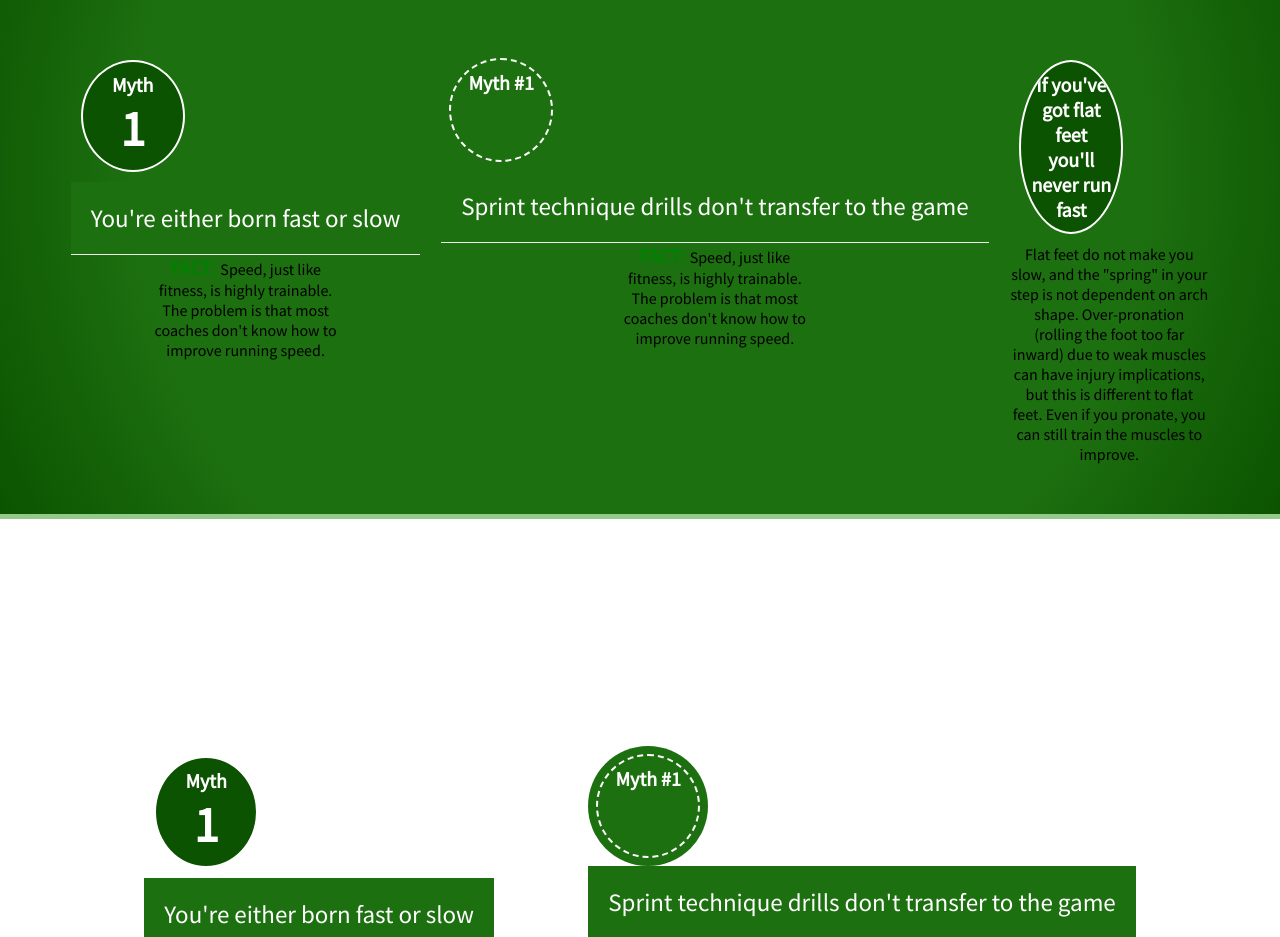
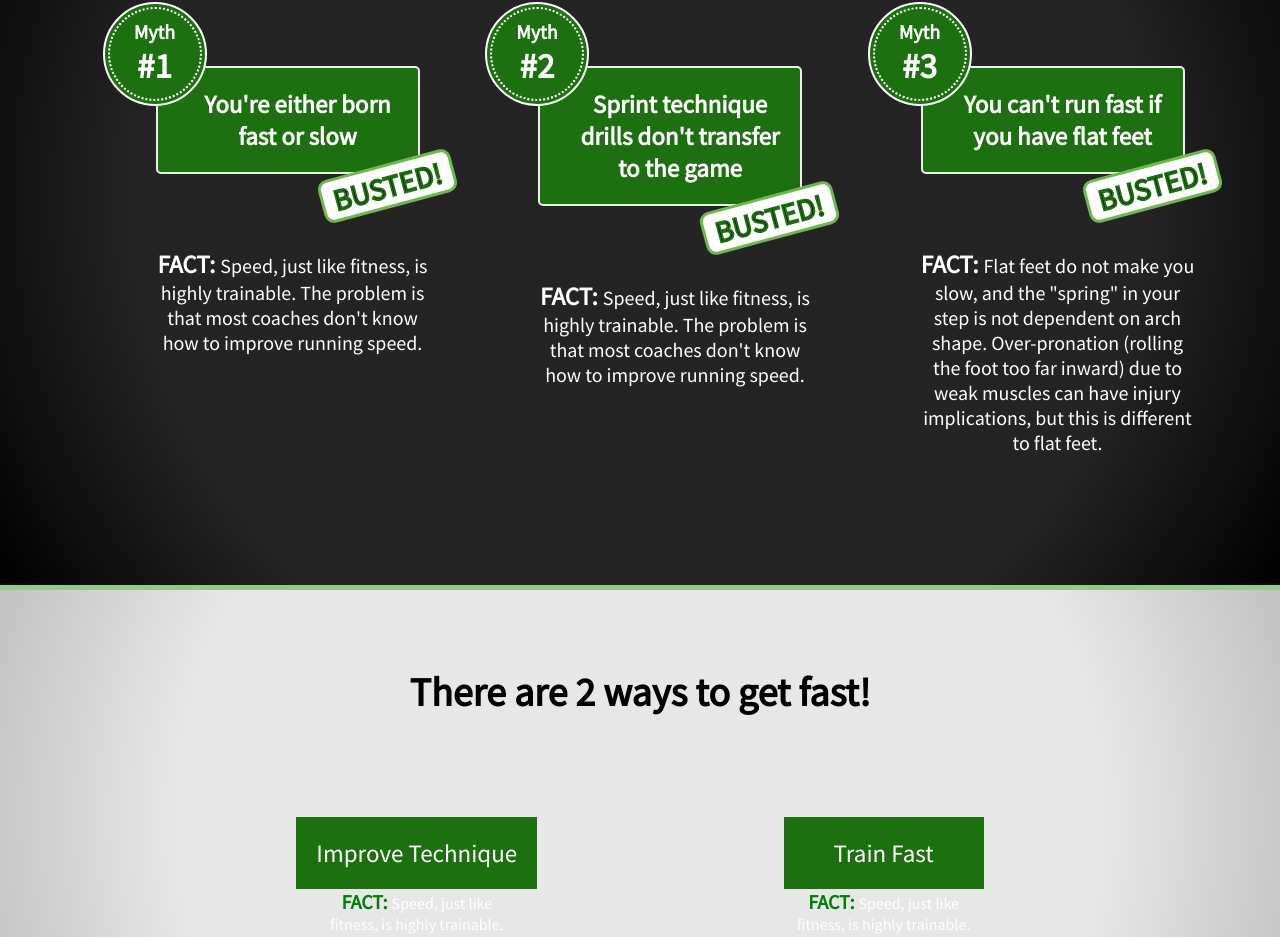
Before and after one commit to franklia/fs-website, a React (Create React App) app: page / in a window 1280 px wide. Shown: the part 1452-2389 px from the top of the page. Built offline with nearby package versions, Linux system fonts and the light colour scheme.

Commit message:
Myth section nearly finished

```diff
--- a/src/App.js
+++ b/src/App.js
@@ -2,7 +2,10 @@ import React from 'react';
 import Header from './components/Header';
 import SubHeader from './components/SubHeader';
 import Myths from './components/Myths';
-import Speed from './components/Speed';
+import HowTo from './components/HowTo';
+import Potential from './components/Potential';
+import CTA from './components/CTA';
+import Footer from './components/Footer';
 
 function App() {
   return (
@@ -10,7 +13,11 @@ function App() {
       <Header />
       <SubHeader />
       <Myths />
-      <Speed />
+      <HowTo />
+      <Potential />
+
+      <CTA />
+      <Footer />
     </div>
   );
 }
--- /dev/null
+++ b/src/components/CTA.js
@@ -0,0 +1,159 @@
+import React from 'react';
+
+// styles
+const wrapperColor = {
+  padding: 50,
+  // background: 'rgb(231,231,231)',
+  // background: 'radial-gradient(circle, rgba(231,231,231,1) 68%, rgba(195,194,194,1) 100%)',
+  borderBottom: '5px solid #93ca89',
+  textAlign: 'center',
+};
+
+const content = {
+  maxWidth: 1200,
+  margin: 'auto',
+};
+
+const h1 = {
+  fontSize: 40,
+  // color: '#FFF',
+};
+
+const mainContent = {
+  display: 'flex',
+  flexFlow: 'row wrap',
+  marginTop: 100,
+  justifyContent: 'space-evenly',
+};
+
+const aside = {
+  // display: 'flex',
+  // alignContent: 'center',
+  // display: 'table',
+};
+
+const table = {
+  display: 'table',
+  height: 100,
+  overflow: 'hidden',
+  borderRadius: '50%',
+  width: 100,
+  margin: 10,
+  border: '2px solid #FFF',
+  outlineOffset: -5,
+  backgroundColor: '#0B5300',
+};
+
+const tableCell = { display: 'table-cell', verticalAlign: 'middle' };
+
+const mythBadge = {
+  fontSize: 20,
+  padding: 10,
+  color: '#FFF',
+  fontWeight: 800,
+};
+
+const mythTitle = {
+  fontSize: 25,
+  padding: 20,
+  backgroundColor: '#1D7010',
+  color: '#fff',
+  borderBottom: '1px solid #eee',
+};
+
+const pic = {
+  maxWidth: '70%',
+  margin: '30px 0',
+};
+
+const busted = {
+  maxWidth: 200,
+  margin: 'auto',
+};
+
+const outer = {
+  background: '#1D7010',
+  borderRadius: '50%',
+  height: 120,
+  width: 120,
+  position: 'relative',
+};
+
+const inner = {
+  background: '#1D7010',
+  borderRadius: '50%',
+  height: 100,
+  width: 100,
+  border: '2px dashed #FFF',
+  fontSize: 25,
+  color: '#fff',
+  position: 'absolute',
+  top: 8,
+  left: 8,
+};
+
+const mythTitle2 = {
+  fontSize: 25,
+  padding: 20,
+  backgroundColor: '#1D7010',
+  color: '#fff',
+};
+
+export default function Header() {
+  return (
+    <div style={wrapperColor}>
+      <div style={content}>
+        <h1 style={h1}>Get started now - it's FREE!</h1>
+        <div style={mainContent}>
+          <aside style={aside}>
+            {/* <div style={table}>
+              <div style={tableCell}>
+                <div style={mythBadge}>
+                  Myth <br />
+                  <span style={{ fontSize: 50 }}>1</span>
+                </div>
+              </div>
+            </div> */}
+            <div style={mythTitle}>You're either born fast or slow</div>
+            <p style={busted}>
+              <span style={{ fontSize: 20, fontWeight: 700, color: 'green' }}>FACT: </span> Speed,
+              just like fitness, is highly trainable. The problem is that most coaches don't know
+              how to improve running speed.
+            </p>
+          </aside>
+
+          <aside style={aside}>
+            {/* <div style={outer}>
+              <div style={table}>
+                <div style={inner}>
+                  <div style={mythBadge}>Myth #1</div>
+                </div>
+              </div>
+            </div> */}
+            <div style={mythTitle}>Sprint technique drills don't transfer to the game</div>
+            <p style={busted}>
+              <span style={{ fontSize: 20, fontWeight: 700, color: 'green' }}>FACT: </span> Speed,
+              just like fitness, is highly trainable. The problem is that most coaches don't know
+              how to improve running speed.
+            </p>
+          </aside>
+
+          {/* <aside style={aside}>
+            <div style={table}>
+              <div style={tableCell}>
+                <div style={mythBadge}>If you've got flat feet you'll never run fast</div>
+              </div>
+            </div>
+            <img src={falsePic} alt='False word' style={pic} />
+            <p style={busted}>
+              Flat feet do not make you slow, and the "spring" in your step is not dependent on arch
+              shape. Over-pronation (rolling the foot too far inward) due to weak muscles can have
+              injury implications, but this is different to flat feet. Even if you pronate, you can
+              still train the muscles to improve.
+            </p>
+          </aside> */}
+        </div>
+      </div>
+    </div>
+  );
+}
--- /dev/null
+++ b/src/components/Footer.js
@@ -0,0 +1,22 @@
+import React from 'react';
+
+const wrapperColor = {
+  background: 'rgb(36,36,36)',
+  background: 'radial-gradient(circle, rgba(36,36,36,1) 68%, rgba(0,0,0,1) 100%)',
+};
+
+const text = {
+  color: '#FFF',
+  margin: 0,
+  padding: 20,
+  textAlign: 'right',
+  fontSize: 20,
+};
+
+export default function Footer() {
+  return (
+    <div style={wrapperColor}>
+      <p style={text}>&copy; 2020 Football Speedster</p>
+    </div>
+  );
+}
--- a/src/components/Header.js
+++ b/src/components/Header.js
@@ -13,6 +13,7 @@ const wrapperColor = {
   // background: 'radial-gradient(circle, rgba(38,143,22,1) 69%, rgba(31,112,19,1) 100%)',
   background: 'rgb(29,112,16)',
   background: 'radial-gradient(circle, rgba(29,112,16,1) 69%, rgba(11,83,0,1) 100%)',
+  borderTop: '5px solid #93ca89',
   borderBottom: '5px solid #93ca89',
 };
 
--- a/src/components/Myths2.js
+++ b/src/components/HowTo.js
@@ -9,8 +9,11 @@ const wrapperColor = {
   // background: 'radial-gradient(circle, rgba(100,170,89,1) 0%, rgba(11,83,0,1) 100%)',
   // background: 'rgb(38,143,22)',
   // background: 'radial-gradient(circle, rgba(38,143,22,1) 69%, rgba(31,112,19,1) 100%)',
-  background: 'rgb(29,112,16)',
-  background: 'radial-gradient(circle, rgba(29,112,16,1) 69%, rgba(11,83,0,1) 100%)',
+  // background: 'rgb(29,112,16)',
+  // background: 'radial-gradient(circle, rgba(29,112,16,1) 69%, rgba(11,83,0,1) 100%)',
+  // grey
+  background: 'rgb(231,231,231)',
+  background: 'radial-gradient(circle, rgba(231,231,231,1) 68%, rgba(195,194,194,1) 100%)',
   borderBottom: '5px solid #93ca89',
   textAlign: 'center',
 };
@@ -22,7 +25,7 @@ const content = {
 
 const h1 = {
   fontSize: 40,
-  color: '#FFF',
+  // color: '#FFF',
 };
 
 const mainContent = {
@@ -64,7 +67,7 @@ const mythTitle = {
   padding: 20,
   backgroundColor: '#1D7010',
   color: '#fff',
-  borderBottom: '1px solid #eee',
+  // borderBottom: '1px solid #eee',
 };
 
 const pic = {
@@ -75,6 +78,7 @@ const pic = {
 const busted = {
   maxWidth: 200,
   margin: 'auto',
+  color: '#fff',
 };
 
 const outer = {
@@ -105,22 +109,22 @@ const mythTitle2 = {
   color: '#fff',
 };
 
-export default function Header() {
+export default function HowTo() {
   return (
     <div style={wrapperColor}>
       <div style={content}>
-        <h1 style={h1}>Speed Myths - Busted!</h1>
+        <h1 style={h1}>There are 2 ways to get fast!</h1>
         <div style={mainContent}>
           <aside style={aside}>
-            <div style={table}>
+            {/* <div style={table}>
               <div style={tableCell}>
                 <div style={mythBadge}>
                   Myth <br />
                   <span style={{ fontSize: 50 }}>1</span>
                 </div>
               </div>
-            </div>
-            <div style={mythTitle}>You're either born fast or slow</div>
+            </div> */}
+            <div style={mythTitle}>Improve Technique</div>
             <p style={busted}>
               <span style={{ fontSize: 20, fontWeight: 700, color: 'green' }}>FACT: </span> Speed,
               just like fitness, is highly trainable. The problem is that most coaches don't know
@@ -129,33 +133,18 @@ export default function Header() {
           </aside>
 
           <aside style={aside}>
-            <div style={outer}>
-              {/* {/* <div style={table}> */}
-              <div style={inner}>
-                <div style={mythBadge}>Myth #1</div>
-                {/* {/* </div> */}
+            {/* <div style={outer}>
+              <div style={table}>
+                <div style={inner}>
+                  <div style={mythBadge}>Myth #1</div>
+                </div>
               </div>
-            </div>
-            <div style={mythTitle}>Sprint technique drills don't transfer to the game</div>
+            </div> */}
+            <div style={mythTitle}>Train Fast</div>
             <p style={busted}>
               <span style={{ fontSize: 20, fontWeight: 700, color: 'green' }}>FACT: </span> Speed,
               just like fitness, is highly trainable. The problem is that most coaches don't know
               how to improve running speed.
-            </p>
-          </aside>
-
-          <aside style={aside}>
-            <div style={table}>
-              <div style={tableCell}>
-                <div style={mythBadge}>If you've got flat feet you'll never run fast</div>
-              </div>
-            </div>
-            {/* <img src={falsePic} alt='False word' style={pic} /> */}
-            <p style={busted}>
-              Flat feet do not make you slow, and the "spring" in your step is not dependent on arch
-              shape. Over-pronation (rolling the foot too far inward) due to weak muscles can have
-              injury implications, but this is different to flat feet. Even if you pronate, you can
-              still train the muscles to improve.
             </p>
           </aside>
         </div>
--- a/src/components/Myths.js
+++ b/src/components/Myths.js
@@ -4,14 +4,12 @@ import React from 'react';
 // styles
 const wrapperColor = {
   padding: 50,
-  // backgroundColor: '#64AA59',
-  // background: 'rgb(100,170,89)',
-  // background: 'radial-gradient(circle, rgba(100,170,89,1) 0%, rgba(11,83,0,1) 100%)',
-  // background: 'rgb(38,143,22)',
-  // background: 'radial-gradient(circle, rgba(38,143,22,1) 69%, rgba(31,112,19,1) 100%)',
-  background: 'rgb(29,112,16)',
-  background: 'radial-gradient(circle, rgba(29,112,16,1) 69%, rgba(11,83,0,1) 100%)',
+  // background: 'rgb(29,112,16)',
+  // background: 'radial-gradient(circle, rgba(29,112,16,1) 69%, rgba(11,83,0,1) 100%)',
+  background: 'rgb(36,36,36)',
+  background: 'radial-gradient(circle, rgba(36,36,36,1) 68%, rgba(0,0,0,1) 100%)',
   borderBottom: '5px solid #93ca89',
+  borderTop: '5px solid #93ca89',
   textAlign: 'center',
 };
 
@@ -33,24 +31,33 @@ const mainContent = {
 };
 
 const aside = {
-  // display: 'flex',
-  // alignContent: 'center',
-  // display: 'table',
+  width: 350,
 };
 
-const table = {
-  display: 'table',
+const outer = {
+  background: '#1D7010',
+  borderRadius: '50%',
   height: 100,
-  overflow: 'hidden',
-  borderRadius: '50%',
   width: 100,
-  margin: 10,
+  position: 'relative',
   border: '2px solid #FFF',
-  outlineOffset: -5,
-  backgroundColor: '#0B5300',
+  zIndex: 5,
+  left: 20,
+  bottom: 30,
 };
 
-const tableCell = { display: 'table-cell', verticalAlign: 'middle' };
+const inner = {
+  background: '#1D7010',
+  borderRadius: '50%',
+  height: 90,
+  width: 90,
+  border: '2px dotted #FFF',
+  fontSize: 25,
+  color: '#fff',
+  position: 'relative',
+  top: 3,
+  left: 3,
+};
 
 const mythBadge = {
   fontSize: 20,
@@ -61,101 +68,100 @@ const mythBadge = {
 
 const mythTitle = {
   fontSize: 25,
-  padding: 20,
+  padding: '20px 20px 20px 40px',
   backgroundColor: '#1D7010',
   color: '#fff',
-  borderBottom: '1px solid #eee',
-};
-
-const pic = {
-  maxWidth: '70%',
-  margin: '30px 0',
+  border: '2px solid #eee',
+  display: 'inline-block',
+  position: 'relative',
+  left: 30,
+  bottom: 70,
+  fontWeight: 600,
+  maxWidth: 200,
+  borderRadius: 5,
 };
 
 const busted = {
-  maxWidth: 200,
-  margin: 'auto',
+  transform: 'rotate(-15deg)',
+  fontSize: 30,
+  display: 'inline-block',
+  position: 'relative',
+  bottom: 80,
+  left: 130,
+  webkitTextStroke: '2px #1D7010',
+  background: '#fff',
+  padding: '0 10px',
+  borderRadius: 10,
+  border: '3px solid #6db94e',
 };
 
-const outer = {
-  background: '#1D7010',
-  borderRadius: '50%',
-  height: 120,
-  width: 120,
-  position: 'relative',
+const factWord = {
+  fontSize: 25,
+  fontWeight: 700,
 };
 
-const inner = {
-  background: '#1D7010',
-  borderRadius: '50%',
-  height: 100,
-  width: 100,
-  border: '2px dashed #FFF',
-  fontSize: 25,
+const factText = {
+  maxWidth: 280,
+  marginLeft: 70,
   color: '#fff',
-  position: 'absolute',
-  top: 8,
-  left: 8,
+  position: 'relative',
+  bottom: 60,
+  fontSize: 20,
 };
 
-const mythTitle2 = {
-  fontSize: 25,
-  padding: 20,
-  backgroundColor: '#1D7010',
-  color: '#fff',
-};
-
-export default function Header() {
+export default function Myths() {
   return (
     <div style={wrapperColor}>
       <div style={content}>
         <h1 style={h1}>Speed Myths - Busted!</h1>
         <div style={mainContent}>
           <aside style={aside}>
-            <div style={table}>
-              <div style={tableCell}>
+            <div style={outer}>
+              <div style={inner}>
                 <div style={mythBadge}>
-                  Myth <br />
-                  <span style={{ fontSize: 50 }}>1</span>
+                  Myth <span style={{ fontSize: 35 }}>#1</span>
                 </div>
               </div>
             </div>
             <div style={mythTitle}>You're either born fast or slow</div>
-            <p style={busted}>
-              <span style={{ fontSize: 20, fontWeight: 700, color: 'green' }}>FACT: </span> Speed,
-              just like fitness, is highly trainable. The problem is that most coaches don't know
-              how to improve running speed.
+            <div style={busted}>BUSTED!</div>
+            <p style={factText}>
+              <span style={factWord}>FACT: </span> Speed, just like fitness, is highly trainable.
+              The problem is that most coaches don't know how to improve running speed.
             </p>
           </aside>
 
           <aside style={aside}>
             <div style={outer}>
-              {/* {/* <div style={table}> */}
               <div style={inner}>
-                <div style={mythBadge}>Myth #1</div>
-                {/* {/* </div> */}
+                <div style={mythBadge}>
+                  Myth <span style={{ fontSize: 35 }}>#2</span>
+                </div>
               </div>
             </div>
             <div style={mythTitle}>Sprint technique drills don't transfer to the game</div>
-            <p style={busted}>
-              <span style={{ fontSize: 20, fontWeight: 700, color: 'green' }}>FACT: </span> Speed,
-              just like fitness, is highly trainable. The problem is that most coaches don't know
-              how to improve running speed.
+            <div style={busted}>BUSTED!</div>
+            <p style={factText}>
+              <span style={factWord}>FACT: </span> Speed, just like fitness, is highly trainable.
+              The problem is that most coaches don't know how to improve running speed.
             </p>
           </aside>
 
           <aside style={aside}>
-            <div style={table}>
-              <div style={tableCell}>
-                <div style={mythBadge}>If you've got flat feet you'll never run fast</div>
+            <div style={outer}>
+              <div style={inner}>
+                <div style={mythBadge}>
+                  Myth <span style={{ fontSize: 35 }}>#3</span>
+                </div>
               </div>
             </div>
-            {/* <img src={falsePic} alt='False word' style={pic} /> */}
-            <p style={busted}>
-              Flat feet do not make you slow, and the "spring" in your step is not dependent on arch
-              shape. Over-pronation (rolling the foot too far inward) due to weak muscles can have
-              injury implications, but this is different to flat feet. Even if you pronate, you can
-              still train the muscles to improve.
+            <div style={mythTitle}>You can't run fast if you have flat feet</div>
+            <div style={busted}>BUSTED!</div>
+            <p style={factText}>
+              <span style={factWord}>FACT: </span>Flat feet do not make you slow, and the "spring"
+              in your step is not dependent on arch shape. Over-pronation (rolling the foot too far
+              inward) due to weak muscles can have injury implications, but this is different to
+              flat feet.
             </p>
           </aside>
         </div>
--- a/src/components/Speed.js
+++ b/src/components/Potential.js
@@ -9,8 +9,8 @@ const wrapperColor = {
   // background: 'radial-gradient(circle, rgba(100,170,89,1) 0%, rgba(11,83,0,1) 100%)',
   // background: 'rgb(38,143,22)',
   // background: 'radial-gradient(circle, rgba(38,143,22,1) 69%, rgba(31,112,19,1) 100%)',
-  // background: 'rgb(29,112,16)',
-  // background: 'radial-gradient(circle, rgba(29,112,16,1) 69%, rgba(11,83,0,1) 100%)',
+  background: 'rgb(29,112,16)',
+  background: 'radial-gradient(circle, rgba(29,112,16,1) 69%, rgba(11,83,0,1) 100%)',
   borderBottom: '5px solid #93ca89',
   textAlign: 'center',
 };
@@ -109,17 +109,17 @@ export default function Header() {
   return (
     <div style={wrapperColor}>
       <div style={content}>
-        <h1 style={h1}>Speed Myths - Busted!</h1>
+        <h1 style={h1}>Reach your potential with Football Speedster</h1>
         <div style={mainContent}>
           <aside style={aside}>
-            <div style={table}>
+            {/* <div style={table}>
               <div style={tableCell}>
                 <div style={mythBadge}>
                   Myth <br />
                   <span style={{ fontSize: 50 }}>1</span>
                 </div>
               </div>
-            </div>
+            </div> */}
             <div style={mythTitle}>You're either born fast or slow</div>
             <p style={busted}>
               <span style={{ fontSize: 20, fontWeight: 700, color: 'green' }}>FACT: </span> Speed,
@@ -129,13 +129,13 @@ export default function Header() {
           </aside>
 
           <aside style={aside}>
-            <div style={outer}>
-              {/* {/* <div style={table}> */}
-              <div style={inner}>
-                <div style={mythBadge}>Myth #1</div>
-                {/* {/* </div> */}
+            {/* <div style={outer}>
+              <div style={table}>
+                <div style={inner}>
+                  <div style={mythBadge}>Myth #1</div>
+                </div>
               </div>
-            </div>
+            </div> */}
             <div style={mythTitle}>Sprint technique drills don't transfer to the game</div>
             <p style={busted}>
               <span style={{ fontSize: 20, fontWeight: 700, color: 'green' }}>FACT: </span> Speed,
```
Also changed, not shown: src/components/SubHeader.js (+5 -3 lines).
